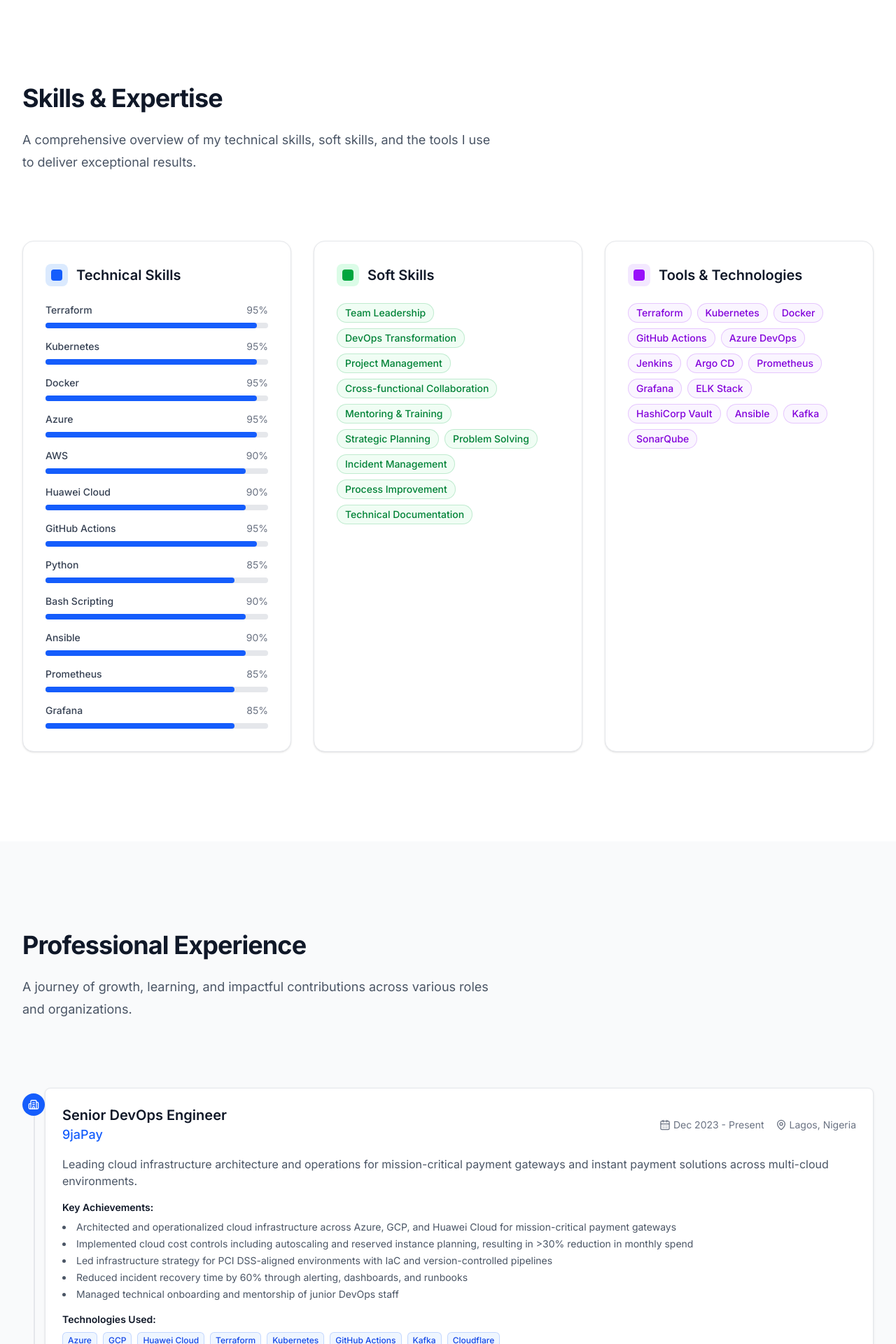
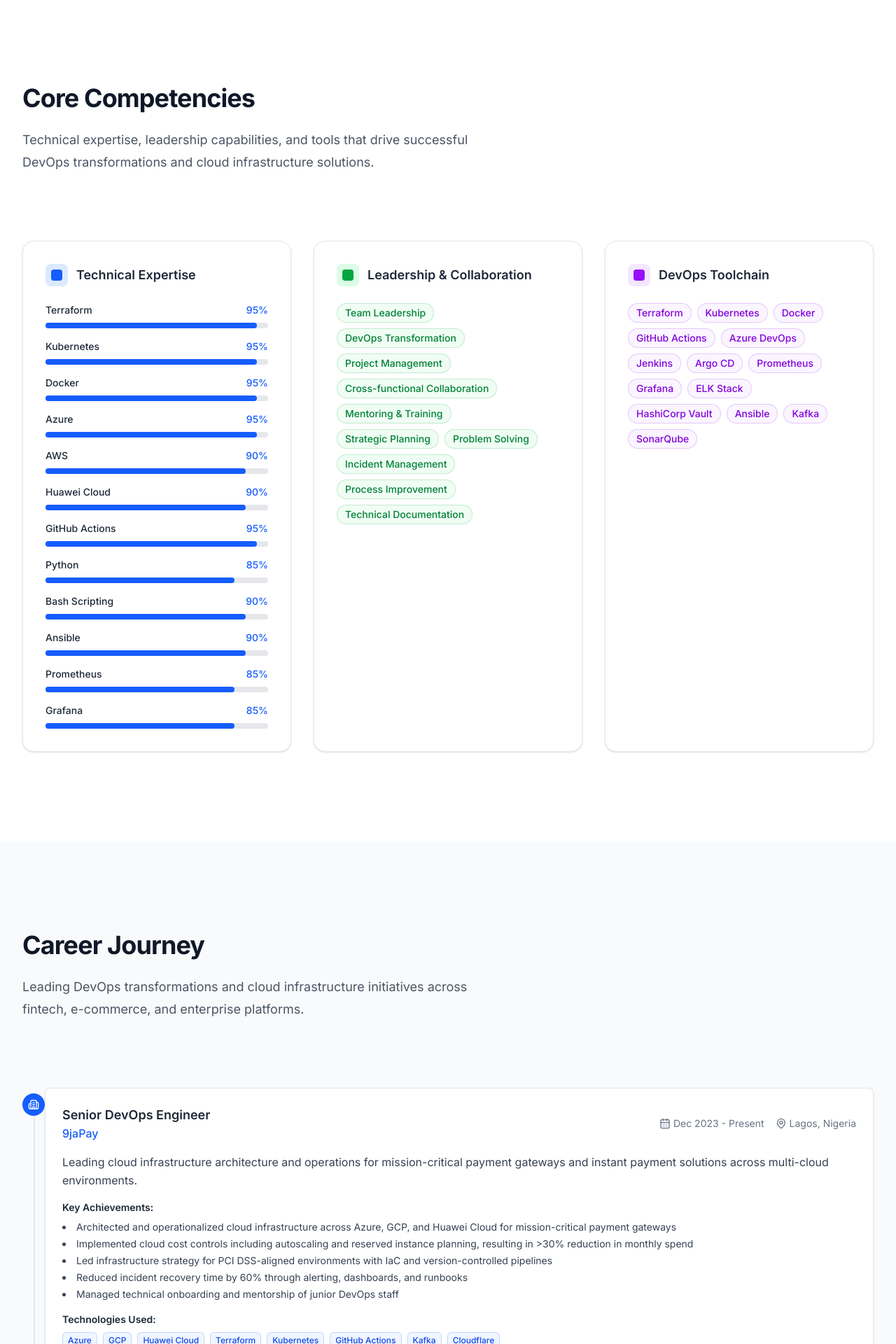
Before and after one commit to ozunuane/portfolio-website, a Next.js app: page / in a window 1280 px wide. Shown: the part 1620-3540 px from the top of the page at 70% size. Built offline with nearby package versions, Linux system fonts and the light colour scheme.

Commit message:
Improve text colors and headlines in Skills and Experience sections

```diff
--- a/src/components/Experience.tsx
+++ b/src/components/Experience.tsx
@@ -9,10 +9,10 @@ export default function Experience() {
       <div className="mx-auto max-w-7xl px-6 lg:px-8">
         <div className="mx-auto max-w-2xl lg:mx-0">
           <h2 className="text-3xl font-bold tracking-tight text-gray-900 sm:text-4xl">
-            Professional Experience
+            Career Journey
           </h2>
           <p className="mt-6 text-lg leading-8 text-gray-600">
-            A journey of growth, learning, and impactful contributions across various roles and organizations.
+            Leading DevOps transformations and cloud infrastructure initiatives across fintech, e-commerce, and enterprise platforms.
           </p>
         </div>
 
@@ -33,8 +33,8 @@ export default function Experience() {
                 <div className="bg-white rounded-lg shadow-sm border border-gray-200 p-6">
                   <div className="flex flex-col sm:flex-row sm:items-center sm:justify-between mb-4">
                     <div>
-                      <h3 className="text-xl font-semibold text-gray-900">{job.position}</h3>
-                      <p className="text-lg text-blue-600 font-medium">{job.company}</p>
+                      <h3 className="text-lg font-semibold text-gray-800">{job.position}</h3>
+                      <p className="text-base text-blue-600 font-medium">{job.company}</p>
                     </div>
                     <div className="flex items-center gap-4 mt-2 sm:mt-0 text-sm text-gray-500">
                       <div className="flex items-center gap-1">
@@ -48,12 +48,12 @@ export default function Experience() {
                     </div>
                   </div>
 
-                  <p className="text-gray-600 mb-4">{job.description}</p>
+                  <p className="text-gray-700 mb-4 leading-relaxed">{job.description}</p>
 
                   {job.achievements && job.achievements.length > 0 && (
                     <div className="mb-4">
-                      <h4 className="text-sm font-semibold text-gray-900 mb-2">Key Achievements:</h4>
-                      <ul className="list-disc list-inside space-y-1 text-sm text-gray-600">
+                      <h4 className="text-sm font-semibold text-gray-800 mb-2">Key Achievements:</h4>
+                      <ul className="list-disc list-inside space-y-1 text-sm text-gray-700">
                         {job.achievements.map((achievement, idx) => (
                           <li key={idx}>{achievement}</li>
                         ))}
@@ -63,7 +63,7 @@ export default function Experience() {
 
                   {job.technologies && job.technologies.length > 0 && (
                     <div>
-                      <h4 className="text-sm font-semibold text-gray-900 mb-2">Technologies Used:</h4>
+                      <h4 className="text-sm font-semibold text-gray-800 mb-2">Technologies Used:</h4>
                       <div className="flex flex-wrap gap-2">
                         {job.technologies.map((tech) => (
                           <span
--- a/src/components/Skills.tsx
+++ b/src/components/Skills.tsx
@@ -8,10 +8,10 @@ export default function Skills() {
       <div className="mx-auto max-w-7xl px-6 lg:px-8">
         <div className="mx-auto max-w-2xl lg:mx-0">
           <h2 className="text-3xl font-bold tracking-tight text-gray-900 sm:text-4xl">
-            Skills & Expertise
+            Core Competencies
           </h2>
           <p className="mt-6 text-lg leading-8 text-gray-600">
-            A comprehensive overview of my technical skills, soft skills, and the tools I use to deliver exceptional results.
+            Technical expertise, leadership capabilities, and tools that drive successful DevOps transformations and cloud infrastructure solutions.
           </p>
         </div>
 
@@ -23,14 +23,14 @@ export default function Skills() {
                 <div className="h-8 w-8 rounded-lg bg-blue-100 flex items-center justify-center">
                   <div className="h-4 w-4 rounded bg-blue-600"></div>
                 </div>
-                <h3 className="text-xl font-semibold text-gray-900">Technical Skills</h3>
+                <h3 className="text-lg font-semibold text-gray-800">Technical Expertise</h3>
               </div>
               <div className="space-y-4">
                 {skills.technical.map((skill) => (
                   <div key={skill.name} className="space-y-2">
                     <div className="flex items-center justify-between">
-                      <span className="text-sm font-medium text-gray-700">{skill.name}</span>
-                      <span className="text-sm text-gray-500">{skill.level}%</span>
+                      <span className="text-sm font-medium text-gray-800">{skill.name}</span>
+                      <span className="text-sm font-medium text-blue-600">{skill.level}%</span>
                     </div>
                     <div className="w-full bg-gray-200 rounded-full h-2">
                       <div
@@ -49,7 +49,7 @@ export default function Skills() {
                 <div className="h-8 w-8 rounded-lg bg-green-100 flex items-center justify-center">
                   <div className="h-4 w-4 rounded bg-green-600"></div>
                 </div>
-                <h3 className="text-xl font-semibold text-gray-900">Soft Skills</h3>
+                <h3 className="text-lg font-semibold text-gray-800">Leadership & Collaboration</h3>
               </div>
               <div className="space-y-3">
                 {skills.soft.map((skill) => (
@@ -69,7 +69,7 @@ export default function Skills() {
                 <div className="h-8 w-8 rounded-lg bg-purple-100 flex items-center justify-center">
                   <div className="h-4 w-4 rounded bg-purple-600"></div>
                 </div>
-                <h3 className="text-xl font-semibold text-gray-900">Tools & Technologies</h3>
+                <h3 className="text-lg font-semibold text-gray-800">DevOps Toolchain</h3>
               </div>
               <div className="space-y-3">
                 {skills.tools.map((tool) => (
```
